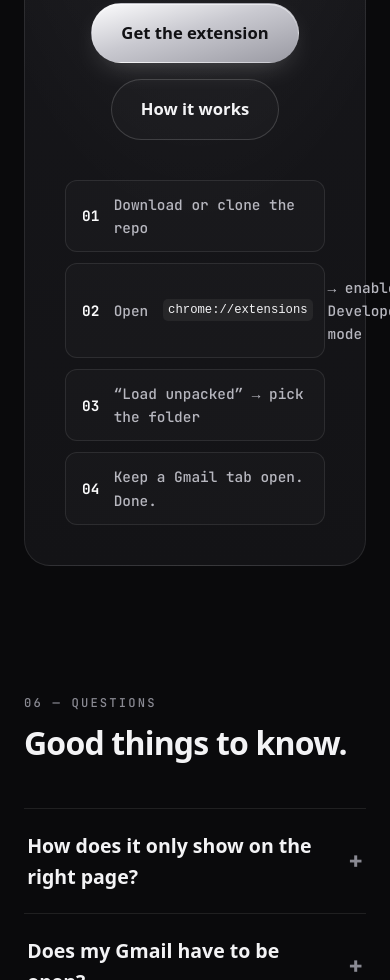
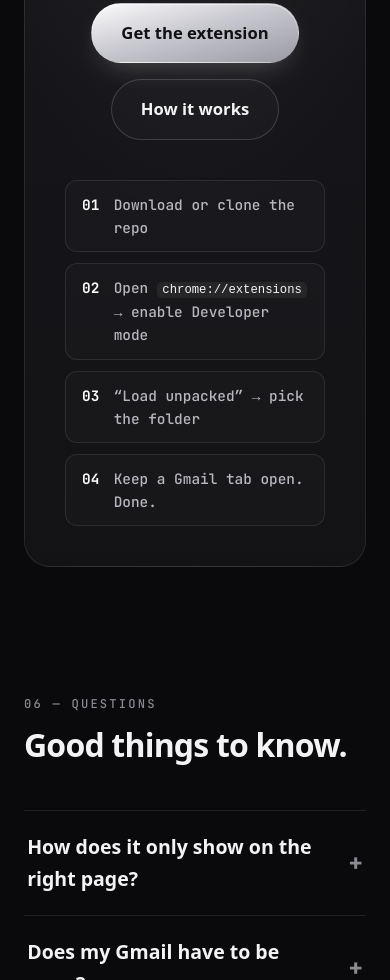
Before and after one commit to useotto/useotto.github.io, a browser extension: page docs/index.html in a window 390 px wide. Shown: the part 6745-7725 px from the top of the page. Drawn offline with Linux system fonts and the light colour scheme; a web font is replaced by a local one.

Commit message:
Fix install-step overflow on mobile
Wrap each step's text in a single span and let it wrap; allow the
chrome://extensions code token to break. Tiles no longer overflow at
narrow widths (verified 320/375/414px).

Co-Authored-By: Claude Opus 4.8 <noreply@anthropic.com>
Claude-Session: https://claude.ai/code/session_01He7BoaSQsFLFPyrETqWCC1

```diff
--- a/docs/index.html
+++ b/docs/index.html
@@ -251,10 +251,10 @@
           <a class="btn ghost-line big" href="#how">How it works</a>
         </div>
         <ol class="install-steps mono">
-          <li><span>01</span> Download or clone the repo</li>
-          <li><span>02</span> Open <code>chrome://extensions</code> → enable Developer mode</li>
-          <li><span>03</span> “Load unpacked” → pick the folder</li>
-          <li><span>04</span> Keep a Gmail tab open. Done.</li>
+          <li><span class="n">01</span><span class="t">Download or clone the repo</span></li>
+          <li><span class="n">02</span><span class="t">Open <code>chrome://extensions</code> → enable Developer mode</span></li>
+          <li><span class="n">03</span><span class="t">“Load unpacked” → pick the folder</span></li>
+          <li><span class="n">04</span><span class="t">Keep a Gmail tab open. Done.</span></li>
         </ol>
       </div>
     </section>
--- a/docs/styles.css
+++ b/docs/styles.css
@@ -314,9 +314,10 @@ em { font-style: normal; }
 .install-lede { color: var(--muted); margin: 1rem auto 2rem; max-width: 44ch; }
 .install-actions { display: flex; gap: 1rem; justify-content: center; flex-wrap: wrap; margin-bottom: 2.5rem; }
 .install-steps { list-style: none; text-align: left; max-width: 480px; margin: 0 auto; display: flex; flex-direction: column; gap: 0.7rem; }
-.install-steps li { display: flex; align-items: center; gap: 0.9rem; font-size: 0.9rem; color: var(--silver-2); padding: 0.75rem 1rem; border: 1px solid var(--line); border-radius: 12px; background: rgba(255,255,255,0.02); }
-.install-steps li span { color: var(--silver-1); font-weight: 700; }
-.install-steps code { background: rgba(255,255,255,0.06); padding: 0.1em 0.45em; border-radius: 5px; font-size: 0.85em; color: var(--text); }
+.install-steps li { display: flex; align-items: flex-start; gap: 0.9rem; font-size: 0.9rem; color: var(--silver-2); padding: 0.75rem 1rem; border: 1px solid var(--line); border-radius: 12px; background: rgba(255,255,255,0.02); }
+.install-steps li .n { color: var(--silver-1); font-weight: 700; flex-shrink: 0; }
+.install-steps li .t { min-width: 0; flex: 1; overflow-wrap: anywhere; }
+.install-steps code { background: rgba(255,255,255,0.06); padding: 0.1em 0.45em; border-radius: 5px; font-size: 0.85em; color: var(--text); overflow-wrap: anywhere; }
 
 /* faq */
 .faq-list { border-top: 1px solid var(--line); }
```
